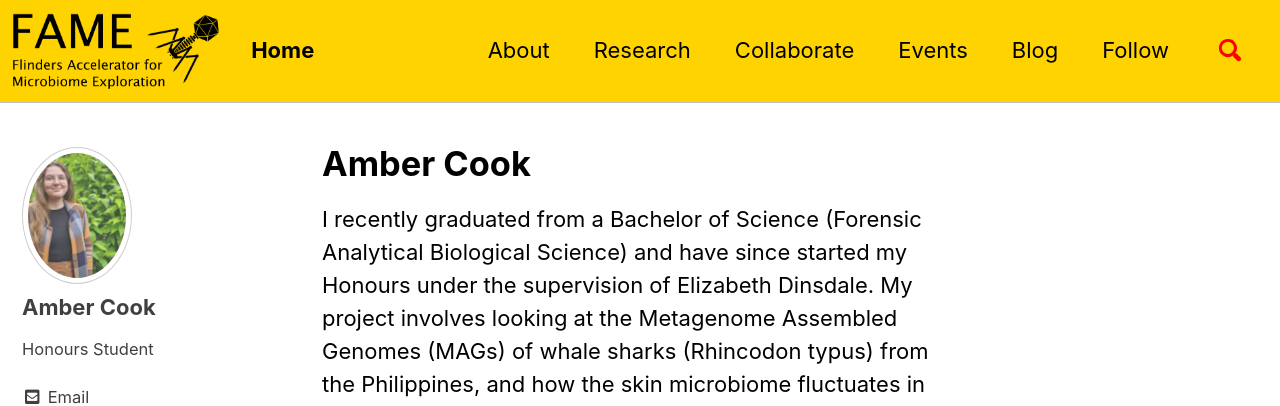
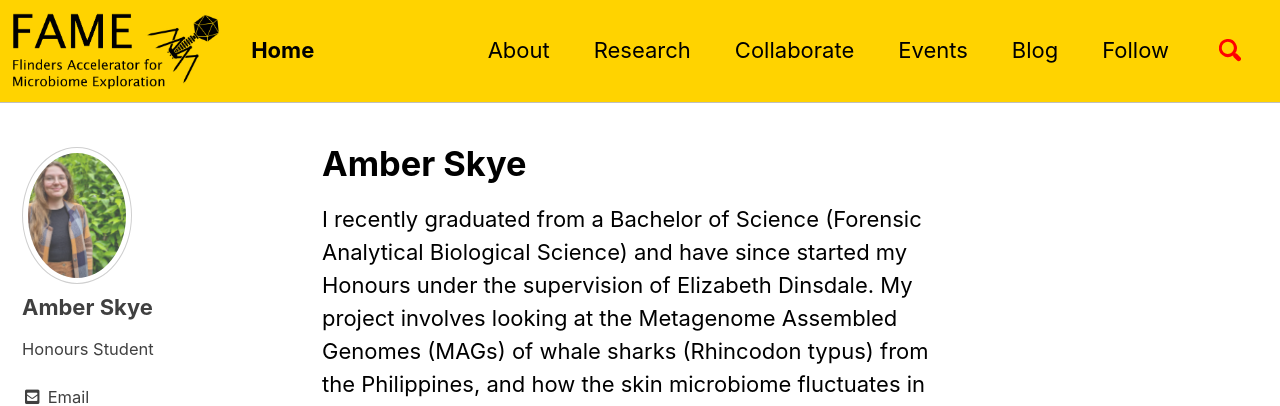
Before and after one commit to FlindersFAME/fame.github.io, a Jekyll site: the page built from People/_posts/2021-01-01-amber-cook.md, in a window 1280 px wide. Shown: the top 406 px of the page. Built offline with Jekyll 4.4.1, drawn with Linux system fonts in a browser that asks for light colours; cached includes are drawn as plain includes.

Commit message:
author updates

```diff
--- a/People/_posts/2021-01-01-amber-cook.md
+++ b/People/_posts/2021-01-01-amber-cook.md
@@ -1,7 +1,7 @@
 ---
 layout: archive
-title: Amber Cook
-author: Amber Cook
+title: Amber Skye
+author: Amber Skye
 tag: Students
 excerpt: "Honours student in the Dinsdale lab and FAME Webmaster\n"
 ---
--- a/_data/authors.yml
+++ b/_data/authors.yml
@@ -160,7 +160,7 @@
 Laura Inglis:
   name        : "Laura Inglis"
   bio         : "PhD Student"
-  avatar      : "/assets/images/profile.png"
+  avatar      : "/assets/images/laura.jpg"
   links:
     - label: "Email"
       icon: "fas fa-fw fa-envelope-square"
@@ -217,8 +217,8 @@
       url: "https://www.linkedin.com/in/bhavya-papudeshi/"
 
 
-Amber Cook:
-  name        : "Amber Cook"
+Amber Skye:
+  name        : "Amber Skye"
   bio         : "Honours Student"
   avatar      : "/assets/images/cook.jpg"
   links:
```
Also changed, not shown: Projects/_posts/2021-08-30-fame-projects.md (+1 -1 lines).
